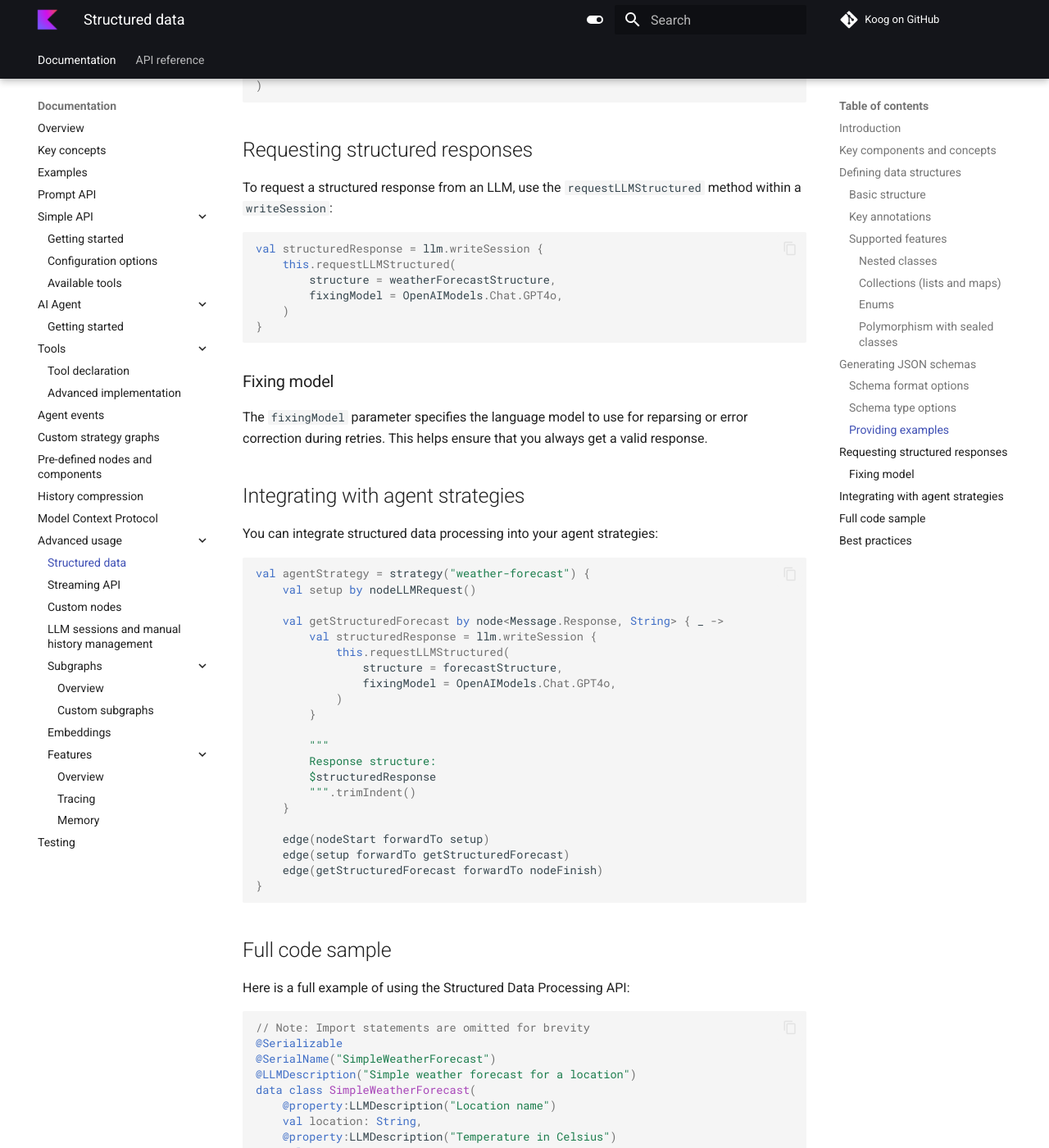
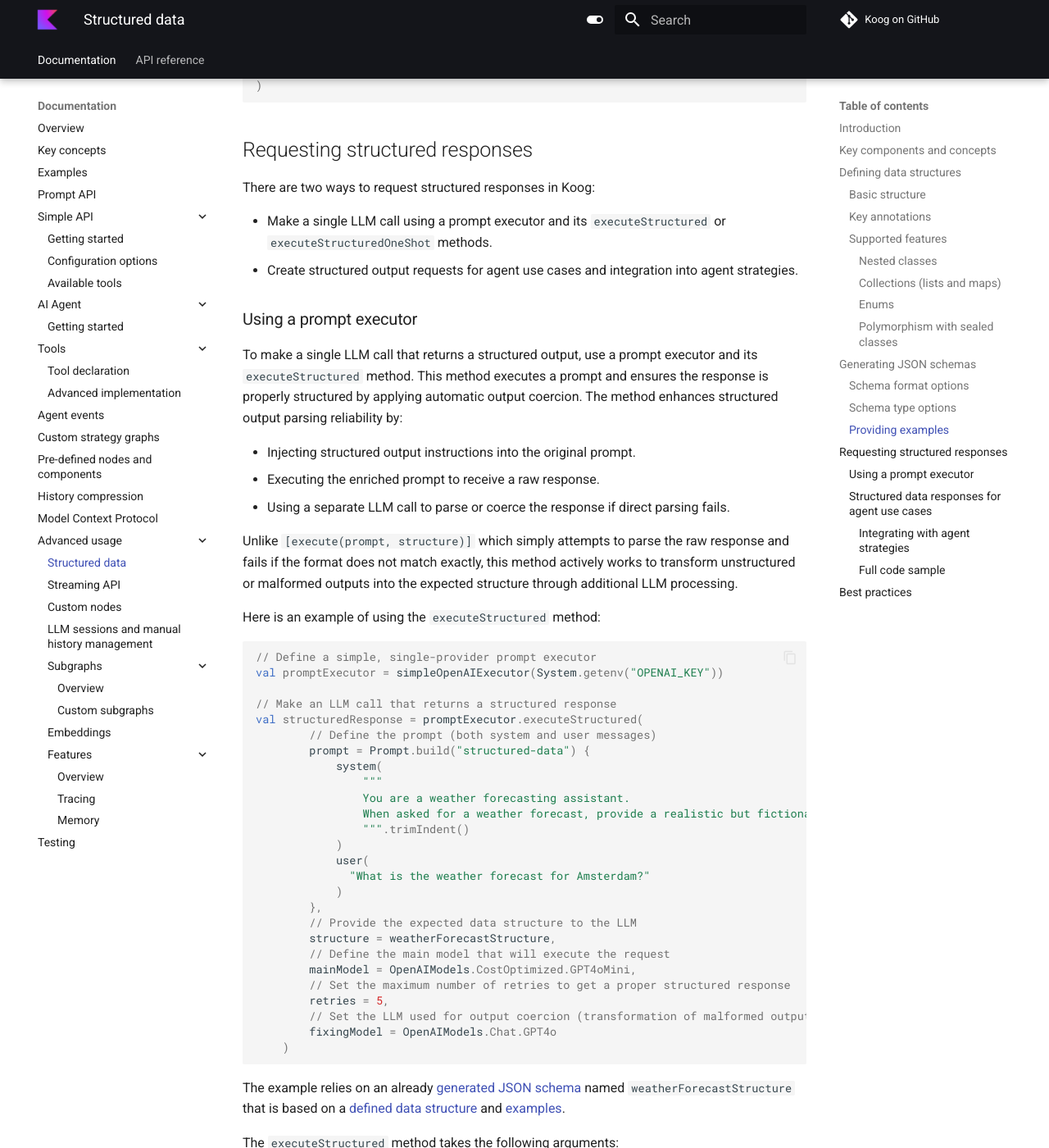
Before and after one commit to JetBrains/koog-docs, an MkDocs documentation site: the page built from docs/structured-data.md, in a window 1280 px wide and 1400 px high, scrolled down 4131 px. Shown: the whole window at 82% size. Built offline with MkDocs 1.6.1 and Material for MkDocs 9.7.7, drawn with Linux system fonts in a browser that asks for light colours; comment, search, counter and statistics services are not loaded; some of the changed text lies outside the part shown.

Commit message:
Add executeStructured and executeStructuredOneShot reference

````diff
--- a/docs/structured-data.md
+++ b/docs/structured-data.md
@@ -182,6 +182,82 @@ val exampleForecasts = listOf(
 
 ## Requesting structured responses
 
+There are two ways to request structured responses in Koog:
+
+- Make a single LLM call using a prompt executor and its `executeStructured` or `executeStructuredOneShot` methods.
+- Create structured output requests for agent use cases and integration into agent strategies.
+
+### Using a prompt executor
+
+To make a single LLM call that returns a structured output, use a prompt executor and its `executeStructured` method.
+This method executes a prompt and ensures the response is properly structured by applying automatic output coercion. The
+ method enhances structured output parsing reliability by:
+
+- Injecting structured output instructions into the original prompt.
+- Executing the enriched prompt to receive a raw response.
+- Using a separate LLM call to parse or coerce the response if direct parsing fails.
+
+Unlike `[execute(prompt, structure)]` which simply attempts to parse the raw response and fails if the format does not
+match exactly, this method actively works to transform unstructured or malformed outputs into the expected structure
+through additional LLM processing.
+
+Here is an example of using the `executeStructured` method:
+
+```kotlin
+// Define a simple, single-provider prompt executor
+val promptExecutor = simpleOpenAIExecutor(System.getenv("OPENAI_KEY"))
+
+// Make an LLM call that returns a structured response
+val structuredResponse = promptExecutor.executeStructured(
+        // Define the prompt (both system and user messages)
+        prompt = Prompt.build("structured-data") {
+            system(
+                """
+                You are a weather forecasting assistant.
+                When asked for a weather forecast, provide a realistic but fictional forecast.
+                """.trimIndent()
+            )
+            user(
+              "What is the weather forecast for Amsterdam?"
+            )
+        },
+        // Provide the expected data structure to the LLM
+        structure = weatherForecastStructure,
+        // Define the main model that will execute the request
+        mainModel = OpenAIModels.CostOptimized.GPT4oMini,
+        // Set the maximum number of retries to get a proper structured response
+        retries = 5,
+        // Set the LLM used for output coercion (transformation of malformed outputs)
+        fixingModel = OpenAIModels.Chat.GPT4o
+    )
+```
+
+The example relies on an already [generated JSON schema](#generating-json-schemas) named `weatherForecastStructure` that is based on a [defined data structure](#defining-data-structures) and [examples](#providing-examples).
+
+The `executeStructured` method takes the following arguments:
+
+| Name          | Data type      | Required | Default                   | Description                                                                                                                                    |
+|---------------|----------------|----------|---------------------------|------------------------------------------------------------------------------------------------------------------------------------------------|
+| `prompt`      | Prompt         | Yes      |                           | The prompt to execute. For more information, see [Prompt API](prompt-api.md).                                                                  |
+| `structure`   | StructuredData | Yes      |                           | The structured data definition with schema and parsing logic. For more information, see [Defining data structures](#defining-data-structures). |
+| `mainModel`   | LLModel        | Yes      |                           | The main model to execute the prompt.                                                                                                          |
+| `retries`     | Integer        | No       | `1`                       | The number of attempts to parse the response into a proper structured output.                                                                  |
+| `fixingModel` | LLModel        | No       | `OpenAIModels.Chat.GPT4o` | The model that handles output coercion - transformation of malformed outputs into the expected structure.                                      |
+
+In addition to `executeStructured`, you can also use the `executeStructuredOneShot` method with a prompt executor. The
+main difference is that `executeStructuredOneShot` does not handle coercion automatically, so you would have to manually
+transform malformed outputs into proper structured ones.
+
+The `executeStructuredOneShot` method takes the following arguments:
+
+| Name        | Data type      | Required | Default | Description                                                   |
+|-------------|----------------|----------|---------|---------------------------------------------------------------|
+| `prompt`    | Prompt         | Yes      |         | The prompt to execute.                                        |
+| `structure` | StructuredData | Yes      |         | The structured data definition with schema and parsing logic. |
+| `model`     | LLModel        | Yes      |         | The model to execute the prompt.                              |
+
+### Structured data responses for agent use cases
+
 To request a structured response from an LLM, use the `requestLLMStructured` method within a `writeSession`:
 
 ```kotlin
@@ -193,11 +269,9 @@ val structuredResponse = llm.writeSession {
 }
 ```
 
-### Fixing model
-
 The `fixingModel` parameter specifies the language model to use for reparsing or error correction during retries. This helps ensure that you always get a valid response.
 
-## Integrating with agent strategies
+#### Integrating with agent strategies
 
 You can integrate structured data processing into your agent strategies:
 
@@ -225,7 +299,7 @@ val agentStrategy = strategy("weather-forecast") {
 }
 ```
 
-## Full code sample
+#### Full code sample
 
 Here is a full example of using the Structured Data Processing API:
 
````
